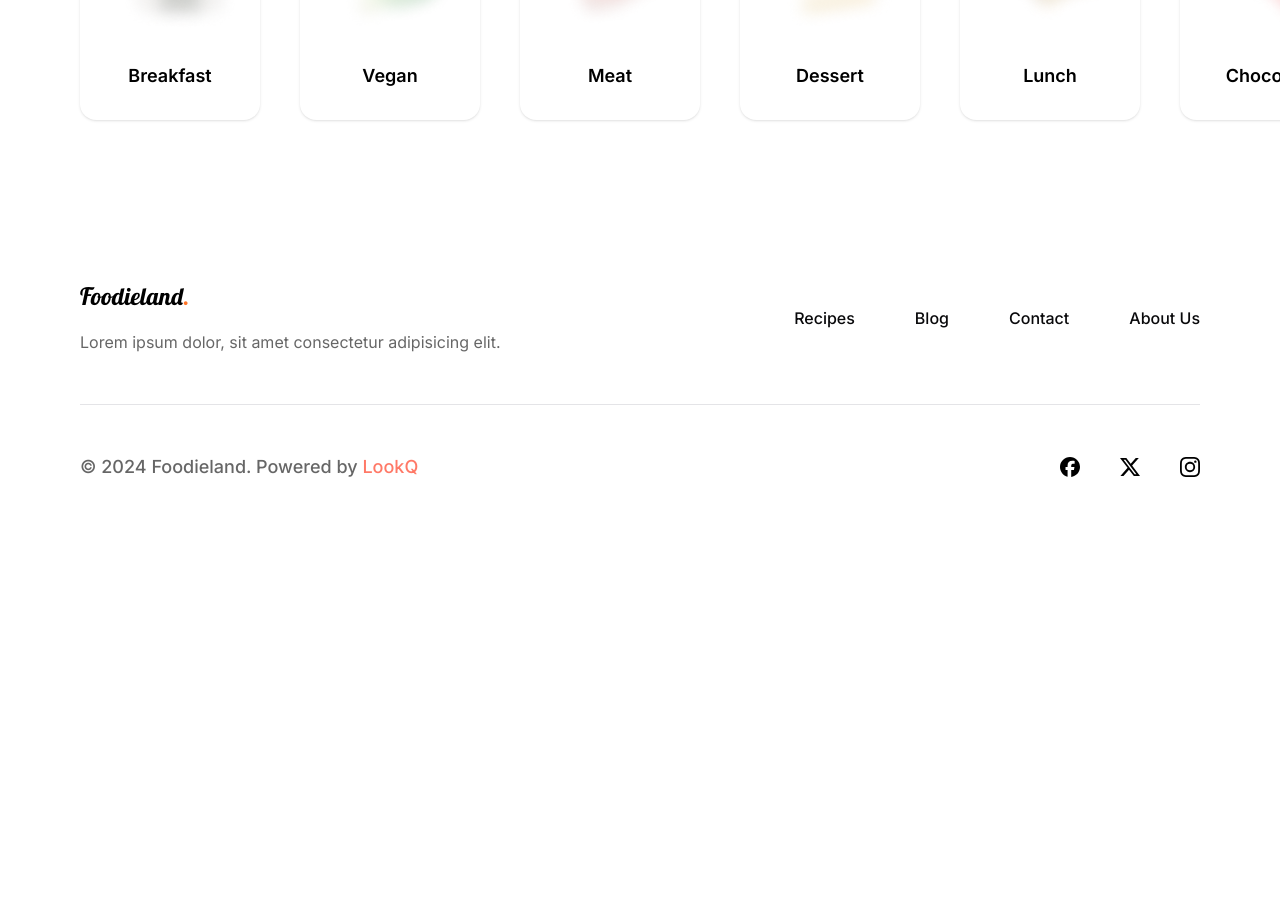
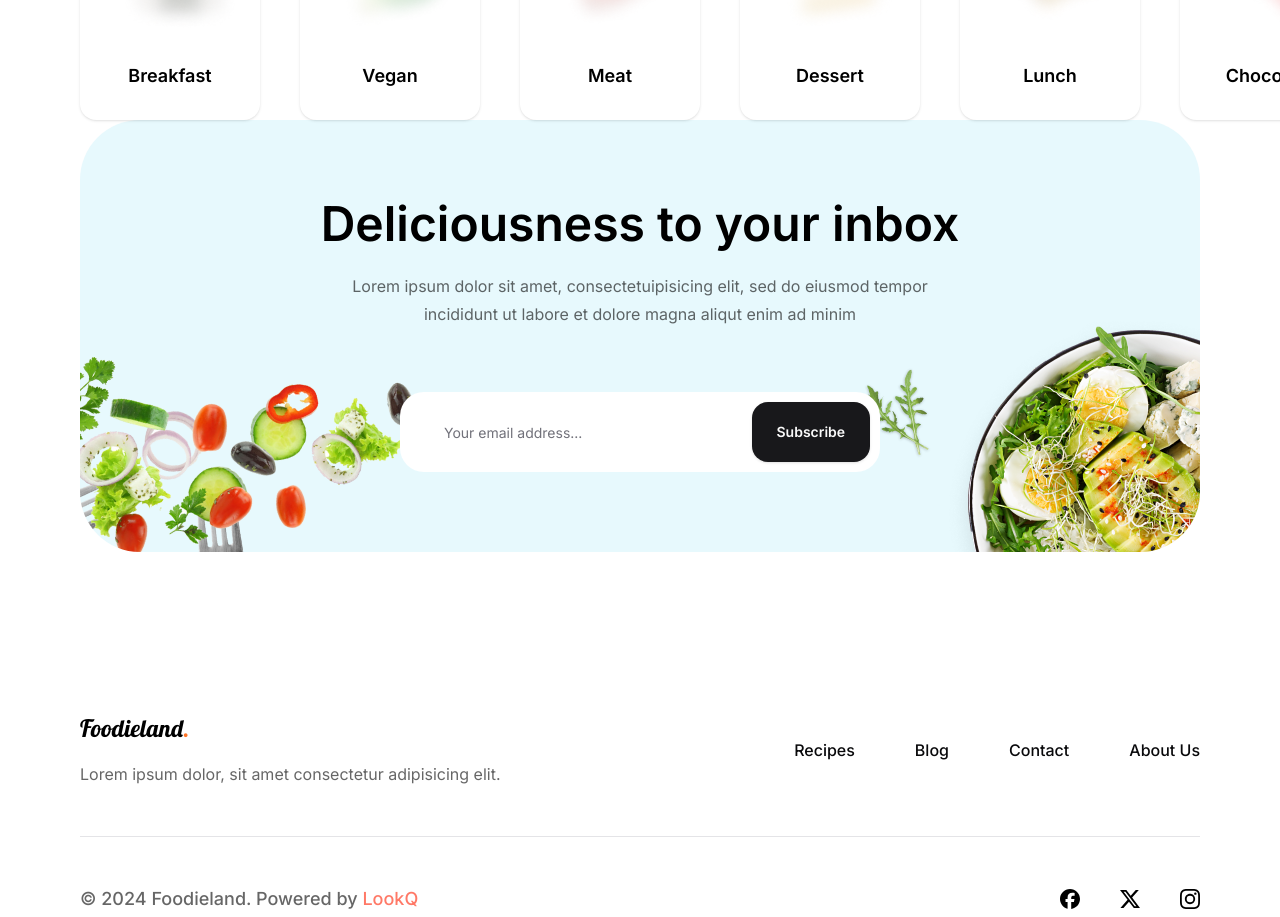
Before and after one commit to chuluq/foodieland, a Next.js app: page / in a window 1280 px wide. Shown: the part 1181-2098 px from the top of the page. Before the commit the page ends 1710 px from the top, so only its background shows below. Built offline with nearby package versions, Linux system fonts and the light colour scheme.

Commit message:
feat: add subscription card

```diff
--- a/src/app/page.tsx
+++ b/src/app/page.tsx
@@ -2,6 +2,7 @@ import { Categories } from "@/components/categories";
 import { Footer } from "@/components/footer";
 import { Header } from "@/components/header";
 import { RecipeList } from "@/components/recipe/list";
+import { SubscriptionCard } from "@/components/subscription-card";
 
 export default function Home() {
   return (
@@ -9,6 +10,7 @@ export default function Home() {
       <Header />
       <RecipeList />
       <Categories />
+      <SubscriptionCard />
       <Footer />
     </div>
   );
--- /dev/null
+++ b/src/components/subscription-card.tsx
@@ -0,0 +1,29 @@
+import { Button } from "@/components/ui/button";
+import { Input } from "@/components/ui/input";
+
+export const SubscriptionCard = () => {
+  return (
+    <div className="px-20">
+      <div className="bg-[#E7F9FD] bg-[url('../assets/images/subscribe-bg-1.png'),_url('../assets/images/subscribe-bg-2.png')] bg-[position:left_bottom,_right_bottom] bg-no-repeat flex flex-col gap-y-16 rounded-[60px] py-20">
+        <div className="flex flex-col items-center gap-y-6">
+          <h1 className="text-5xl font-semibold text-black">
+            Deliciousness to your inbox
+          </h1>
+          <p className="leading-7 text-center text-black/60 max-w-[620px]">
+            Lorem ipsum dolor sit amet, consectetuipisicing elit, sed do eiusmod
+            tempor incididunt ut labore et dolore magna aliqut enim ad minim{" "}
+          </p>
+        </div>
+        <div className="bg-white self-center space-x-4 flex items-center rounded-3xl w-[480px] h-20 py-[10px] pr-[10px] pl-8">
+          <Input
+            placeholder="Your email address..."
+            className="border-none focus-visible:ring-0 shadow-none placeholder:text-sm"
+          />
+          <Button className="w-40 h-[60px] rounded-2xl font-semibold">
+            Subscribe
+          </Button>
+        </div>
+      </div>
+    </div>
+  );
+};
--- /dev/null
+++ b/src/components/ui/input.tsx
@@ -0,0 +1,22 @@
+import * as React from "react"
+
+import { cn } from "@/lib/utils"
+
+const Input = React.forwardRef<HTMLInputElement, React.ComponentProps<"input">>(
+  ({ className, type, ...props }, ref) => {
+    return (
+      <input
+        type={type}
+        className={cn(
+          "flex h-9 w-full rounded-md border border-input bg-transparent px-3 py-1 text-base shadow-sm transition-colors file:border-0 file:bg-transparent file:text-sm file:font-medium file:text-foreground placeholder:text-muted-foreground focus-visible:outline-none focus-visible:ring-1 focus-visible:ring-ring disabled:cursor-not-allowed disabled:opacity-50 md:text-sm",
+          className
+        )}
+        ref={ref}
+        {...props}
+      />
+    )
+  }
+)
+Input.displayName = "Input"
+
+export { Input }
```
Also changed, not shown: src/assets/images/subscribe-bg-1.png (added), src/assets/images/subscribe-bg-2.png (added).
